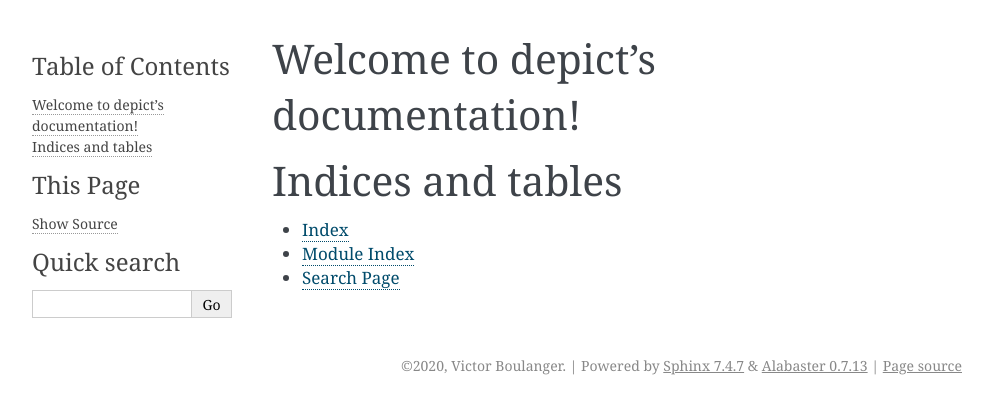
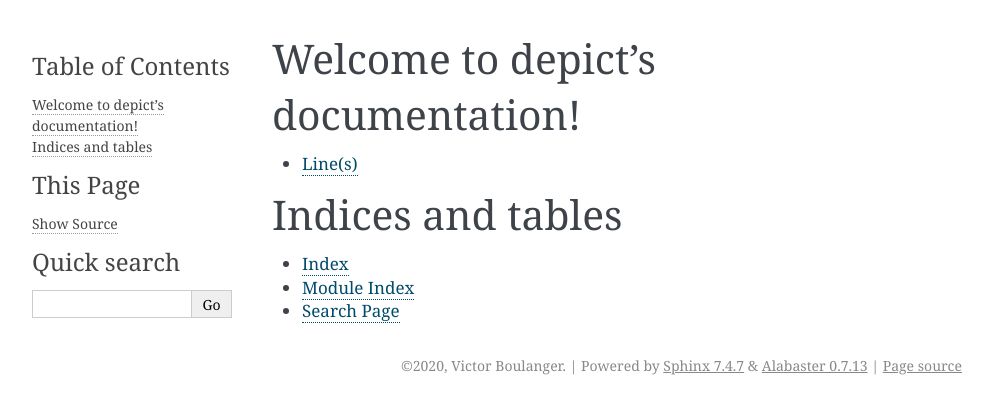
Before and after one commit to vboulanger/depict, a Sphinx documentation site: the page built from docs/index.rst, in a window 1280 px wide. Shown: the top 414 px of the page, without its empty margins (148-1141 px from the left). Built offline with Sphinx 7.4.7, drawn with Linux system fonts in a browser that asks for light colours.

Commit message:
Doc improve

```diff
--- a/docs/index.rst
+++ b/docs/index.rst
@@ -9,6 +9,8 @@
 .. toctree::
    :maxdepth: 2
 
+   line
+
 Indices and tables
 ==================
 
--- /dev/null
+++ b/docs/line.rst
@@ -0,0 +1,4 @@
+Line(s)
+=======
+
+This explains how to draw line(s) with depict.
```
